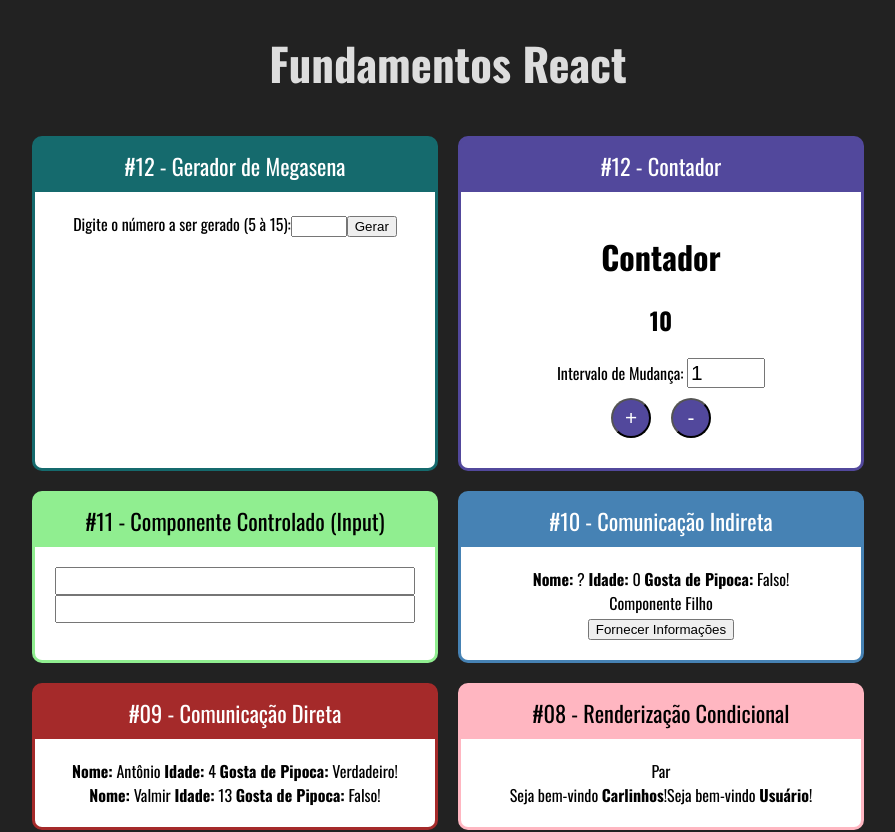
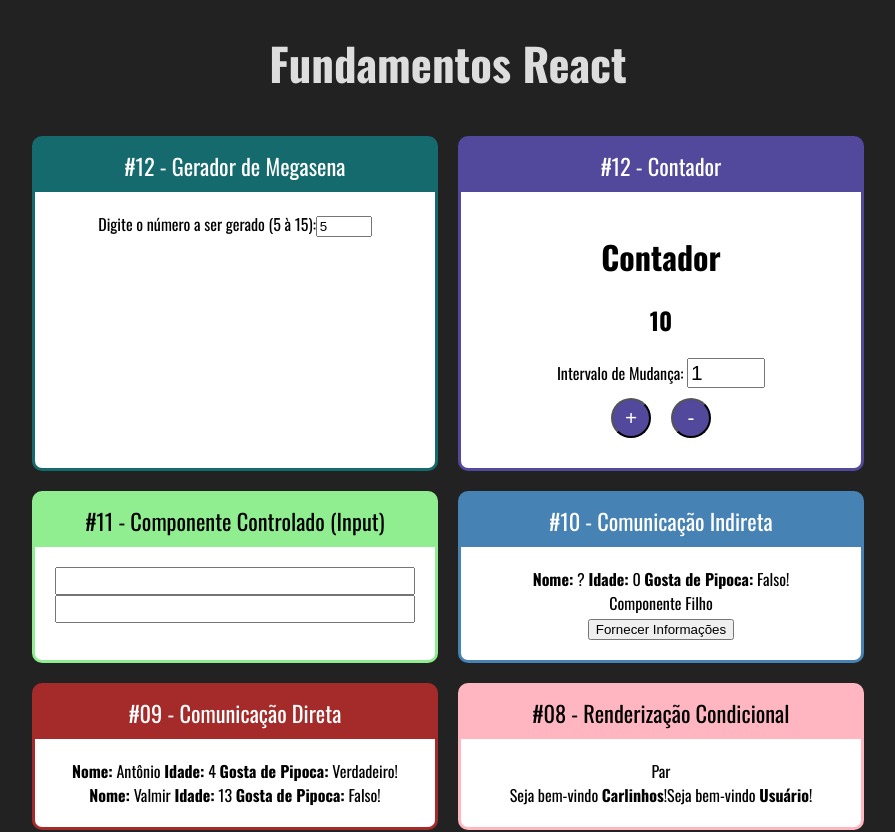
Before and after one commit to BrauUu/cource-react-fundaments, a React (Create React App) app: page / in a window 1280 px wide. Shown: the top 832 px of the page, without its empty margins (192-1087 px from the left). Built offline with nearby package versions, Linux system fonts and the light colour scheme.

Commit message:
finishing section 02

```diff
--- a/public/index.html
+++ b/public/index.html
@@ -15,7 +15,7 @@
     href="https://fonts.googleapis.com/css2?family=Oswald:wght@200;300;400;500;600;700&display=swap"
     rel="stylesheet"
   >
-  <title>React App</title>
+  <title>Fundamentos React</title>
 </head>
 
 <body>
--- /dev/null
+++ b/src/components/mega/Mega.css
@@ -0,0 +1,20 @@
+.mega-result-div {
+    margin-top: 10px;
+
+    display: flex;
+    flex-direction: row;
+    justify-content: center;
+    flex-wrap: wrap;
+}
+.mega-result {
+    display: flex;
+    justify-content: center;
+    align-items: center;
+
+    border-radius: 50%;
+    height: 30px;
+    width: 30px;
+    margin: 3px;
+
+    background-color: rgb(184, 184, 184);
+}
--- a/src/components/mega/Mega.jsx
+++ b/src/components/mega/Mega.jsx
@@ -1,26 +1,30 @@
-import React, {useState} from 'react'
+import React, { useState } from 'react'
+
+import './Mega.css';
 
 export default props => {
 
-    const [numValues, setNumValues] = useState()
+    const [numValues, setNumValues] = useState(5)
     const [generatedNumbers, setgeneratedNumbers] = useState([])
 
     return (
         <div>
             <label>Digite o número a ser gerado (5 à 15):</label>
-            <input type='number' min={5} max={15} onChange={(e) => setNumValues(+e.target.value)}></input>
-            <button onClick={() => setgeneratedNumbers(randomValues(1,60, numValues))}>
-                Gerar
-            </button>
-            <div>
+            <input type='number' min={5} max={15} value={numValues} onChange={
+                (e) => {
+                    setNumValues(+e.target.value);
+                    setgeneratedNumbers(randomValues(+e.target.value))
+                }
+            }
+            ></input>
+
+            <div className='mega-result-div'>
                 {
                     generatedNumbers == -1 ?
                         <p>Algum problema ocorreu!</p>
                         :
                         generatedNumbers.map(number => {
-                        if(generatedNumbers[generatedNumbers.length - 1] == number)
-                            return <span>{number}</span>
-                        return <span>{number}, </span>
+                            return <div className='mega-result'>{number} </div>
                         })
                 }
             </div>
@@ -28,21 +32,22 @@ export default props => {
     )
 }
 
-function randomValues(min,max, numValues) {
+function randomValues( numValues) {
 
     let arrRandomValues = []
+    let min = 1
+    let max = 60
 
-    if(!(numValues <  5 || numValues > 15)) {
-        for(let i = 0; i < numValues;i++) {
+    if (!(numValues < 5 || numValues > 15)) {
+        for (let i = 0; i < numValues; i++) {
             let randomNum = Math.round(Math.random() * (max - min) + min)
-            if(!arrRandomValues.includes(randomNum))
-            {
+            if (!arrRandomValues.includes(randomNum)) {
                 arrRandomValues.push(randomNum)
             }
             else i--
         }
 
-        arrRandomValues.sort( (a, b) => {
+        arrRandomValues.sort((a, b) => {
             return a - b;
         });
 
```
Lines whose indentation alone changed are shown as unchanged.
